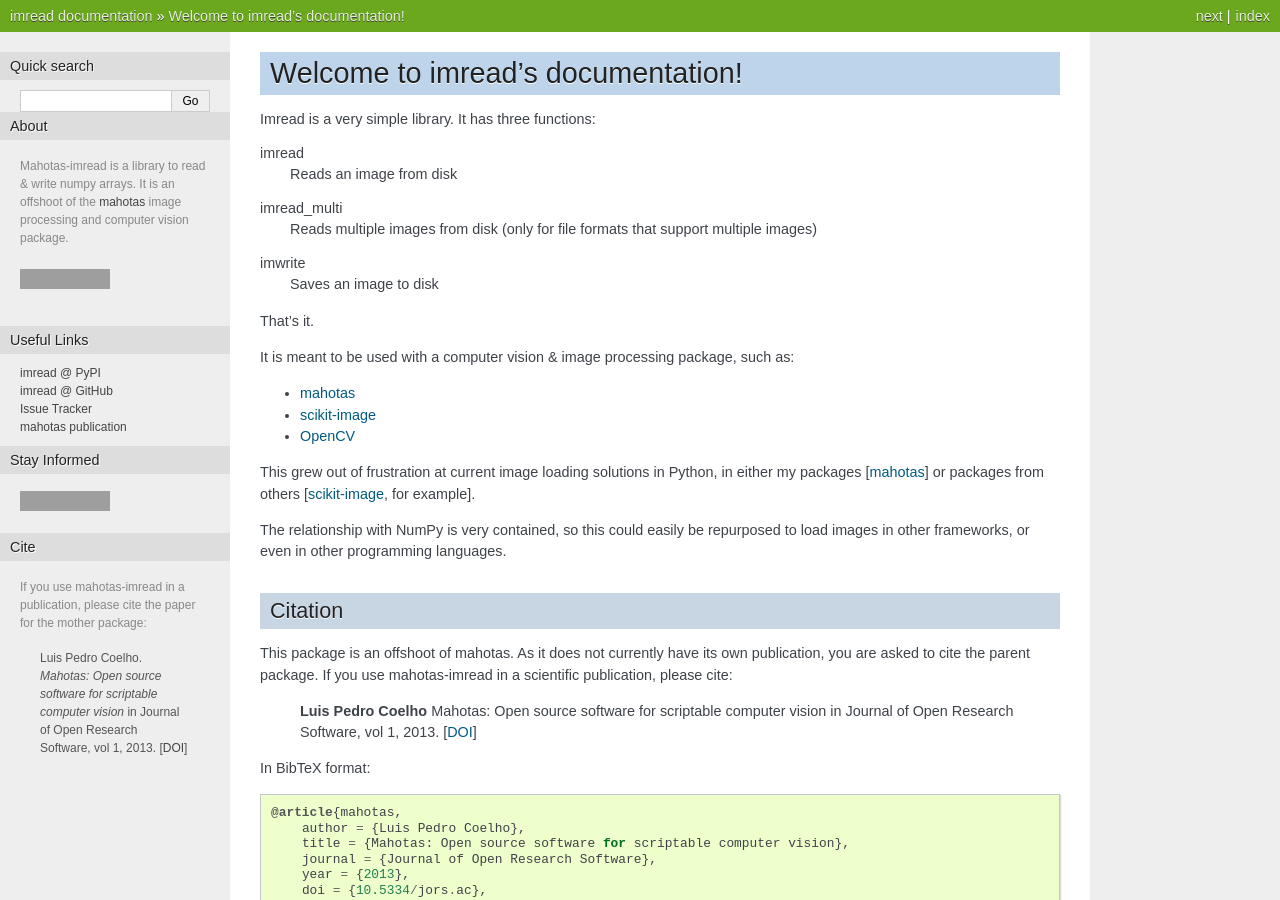
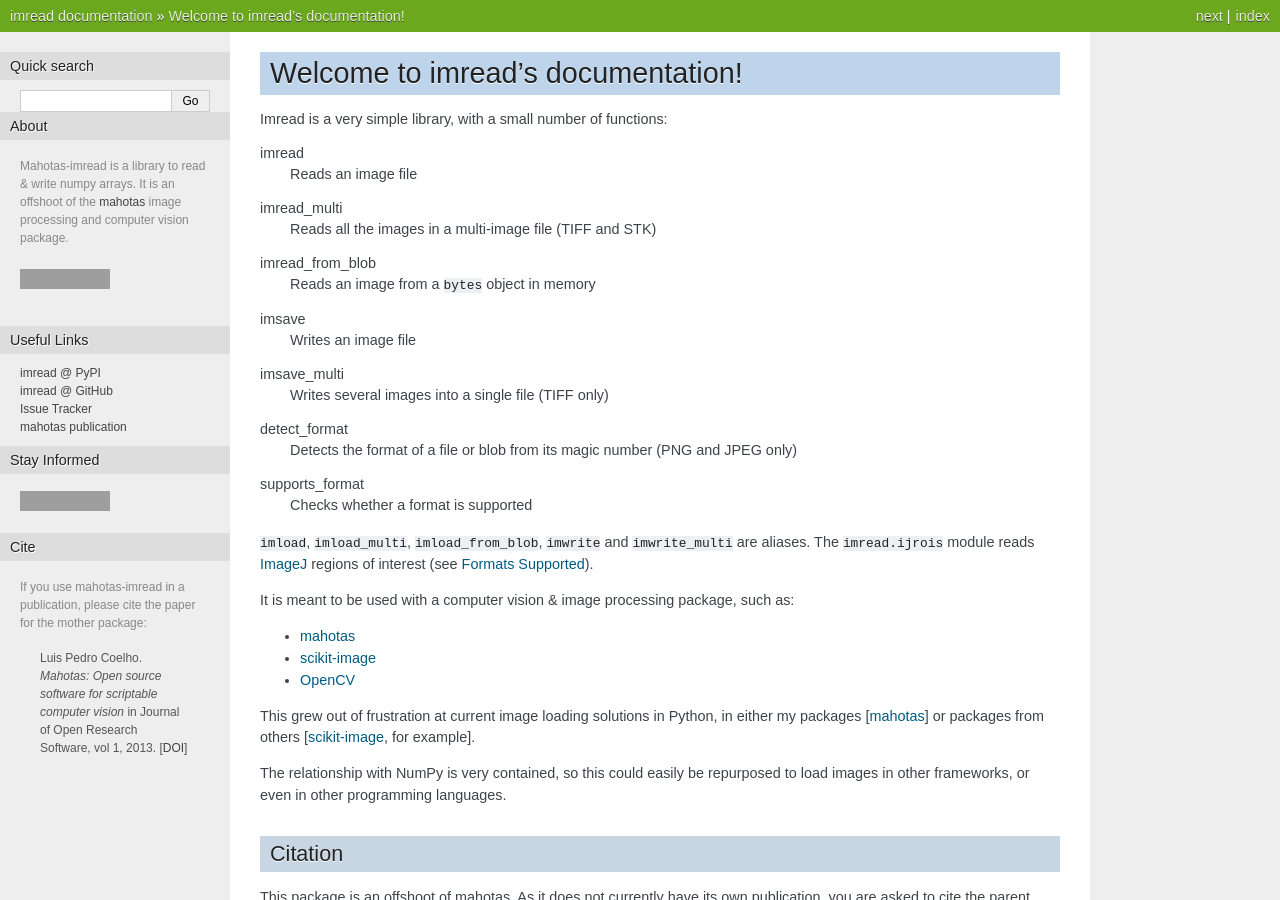
Before and after one commit to luispedro/imread, a Sphinx documentation site: the page built from docs/source/index.rst, in a window 1280 px wide and 900 px high, cut to the strip 0-900 px from the top of the window. Built offline with Sphinx 7.4.7, drawn with Linux system fonts in a browser that asks for light colours; grey boxes are pictures that could not be loaded.

Commit message:
DOC Fix function list in index.rst and wrong docstring details
- index.rst listed three functions; list all seven, the aliases and
  imread.ijrois
- `meta` is bytes (TIFF) or None, not str
- `blob` is bytes
- Remove the note claiming formatstr is mandatory for imread_from_blob;
  say that auto-detection only works for PNG and JPEG

Co-Authored-By: Claude Opus 5.5 <noreply@anthropic.com>

```diff
--- a/docs/source/index.rst
+++ b/docs/source/index.rst
@@ -1,17 +1,27 @@
 Welcome to imread's documentation!
 ==================================
 
-Imread is a very simple library. It has three functions:
+Imread is a very simple library, with a small number of functions:
 
 imread
-    Reads an image from disk
+    Reads an image file
 imread_multi
-    Reads multiple images from disk (only for file formats that support
-    multiple images)
-imwrite
-    Saves an image to disk
+    Reads all the images in a multi-image file (TIFF and STK)
+imread_from_blob
+    Reads an image from a ``bytes`` object in memory
+imsave
+    Writes an image file
+imsave_multi
+    Writes several images into a single file (TIFF only)
+detect_format
+    Detects the format of a file or blob from its magic number (PNG and JPEG
+    only)
+supports_format
+    Checks whether a format is supported
 
-That's it.
+``imload``, ``imload_multi``, ``imload_from_blob``, ``imwrite`` and
+``imwrite_multi`` are aliases. The ``imread.ijrois`` module reads `ImageJ
+<https://imagej.net/>`__ regions of interest (see :doc:`formats`).
 
 It is meant to be used with a computer vision & image processing package, such
 as:
```
Also changed, not shown: 1 other file.
